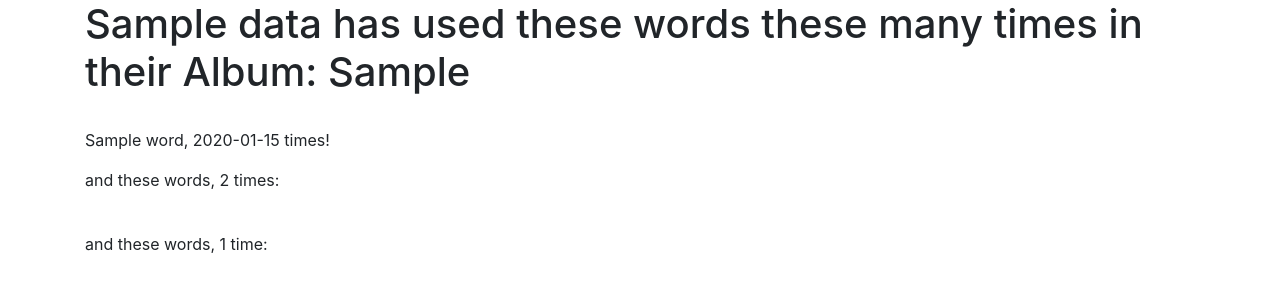
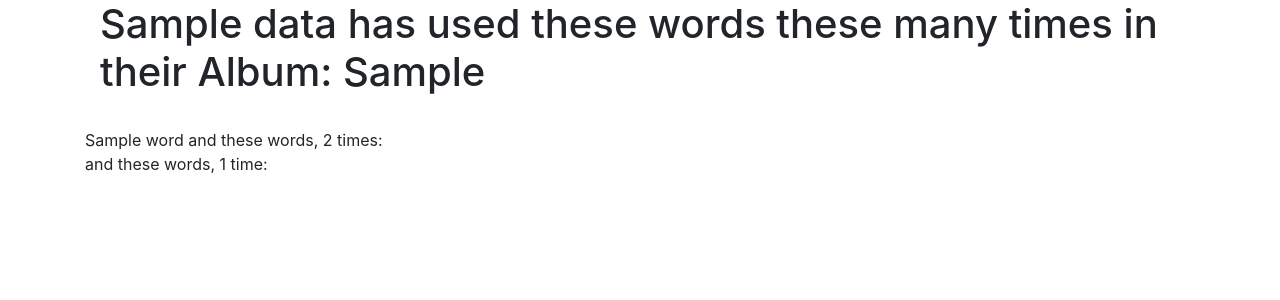
Before and after one commit to gaurav-kay/Artist-vocabulary, a Flask app: template templates/display.html in a window 1280 px wide. Shown: the top 300 px of the page. Run offline with Flask 2, Linux system fonts and the light colour scheme; the template is opened without the code that fills it: most values are stand-ins (such as "Sample title", 1, 10 or a date in 2020); some libraries are stand-ins or nearby versions.

Commit message:
Few fixes

```diff
--- a/templates/display.html
+++ b/templates/display.html
@@ -1,21 +1,19 @@
 {% extends "layout.html" %}
 {% block content %}
-    <h1>
+    <h1 class="container">
     {{ data['name_with_spaces'] }} has used these words these many times in their Album: {{ data['selected_album'] }}
     </h1>
     <br>
     {% for word, times in data['result'] %}
-        <p>
-            {% if times != 1 %}
-                {{ word }}, {{ times }} times!
+                {{ word }}
+            {% if times > 2 %}
+                {{ times }} times <br>
             {% endif %}
-        </p>
     {%  endfor %}
-    <p>
-        and these words, 2 times:
-    </p>
+    and these words, 2 times:
+
     {% for word, times in data['result'] %}
-            {% if times == 1 %}
+            {% if times == 2 %}
                 {{ word }},
             {% endif %}
     {%  endfor %}
--- a/templates/select_album.html
+++ b/templates/select_album.html
@@ -1,6 +1,9 @@
 {% extends "layout.html" %}
 {% block content %}
-    <form action="/count_words" method="POST">  <!-- action is i think for the function that calls it -->
+    <p class="container">
+        Enter Selected Album
+    </p>
+    <form action="/count_words" method="POST" class="col-lg-4 col-lg-offset-4">  <!-- action is i think for the function that calls it -->
         <input type="text" name="selected_album">
         <input type="submit" value="submit">
     </form>
--- a/templates/select_artist.html
+++ b/templates/select_artist.html
@@ -1,5 +1,8 @@
 {% extends "layout.html" %}
 {% block content %}
+    <p class="col-lg-4 col-lg-offset-4">
+        Enter name of Artist
+    </p>
     <form method="POST">  <!-- action is i think for the function that calls it -->
         <input type="text" name="name_with_spaces">
         <input type="submit" value="submit">
```
